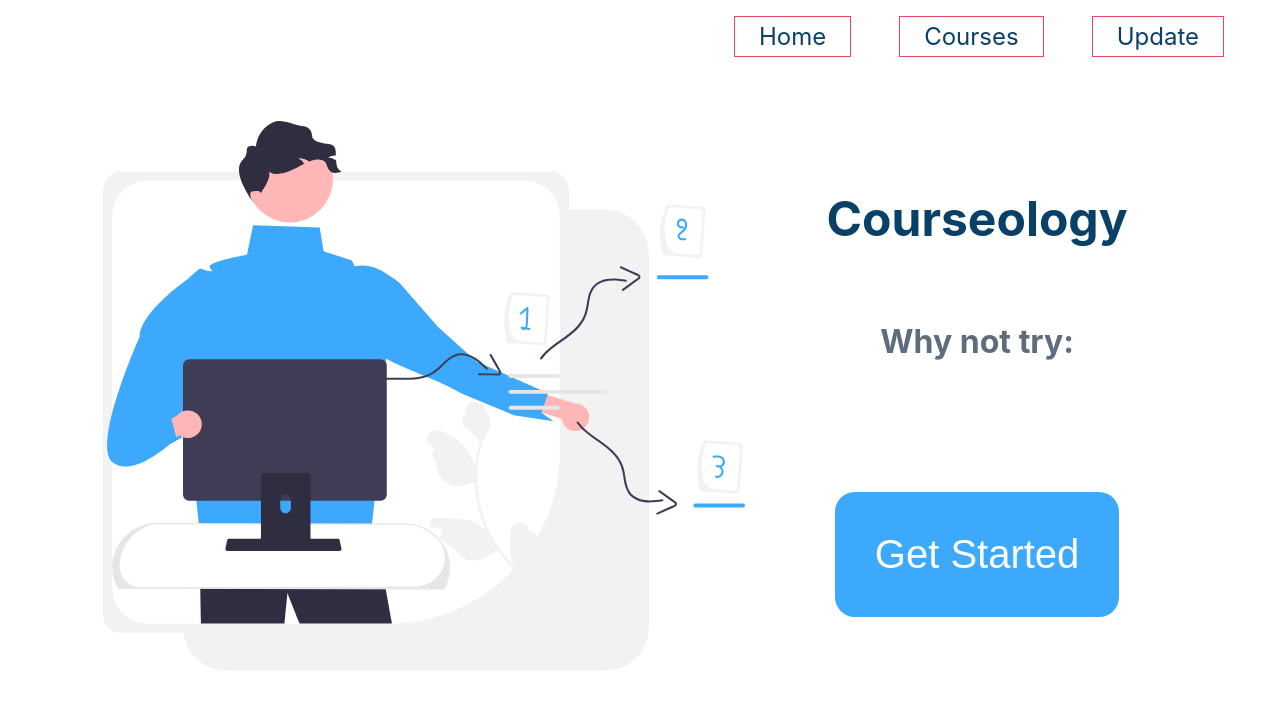
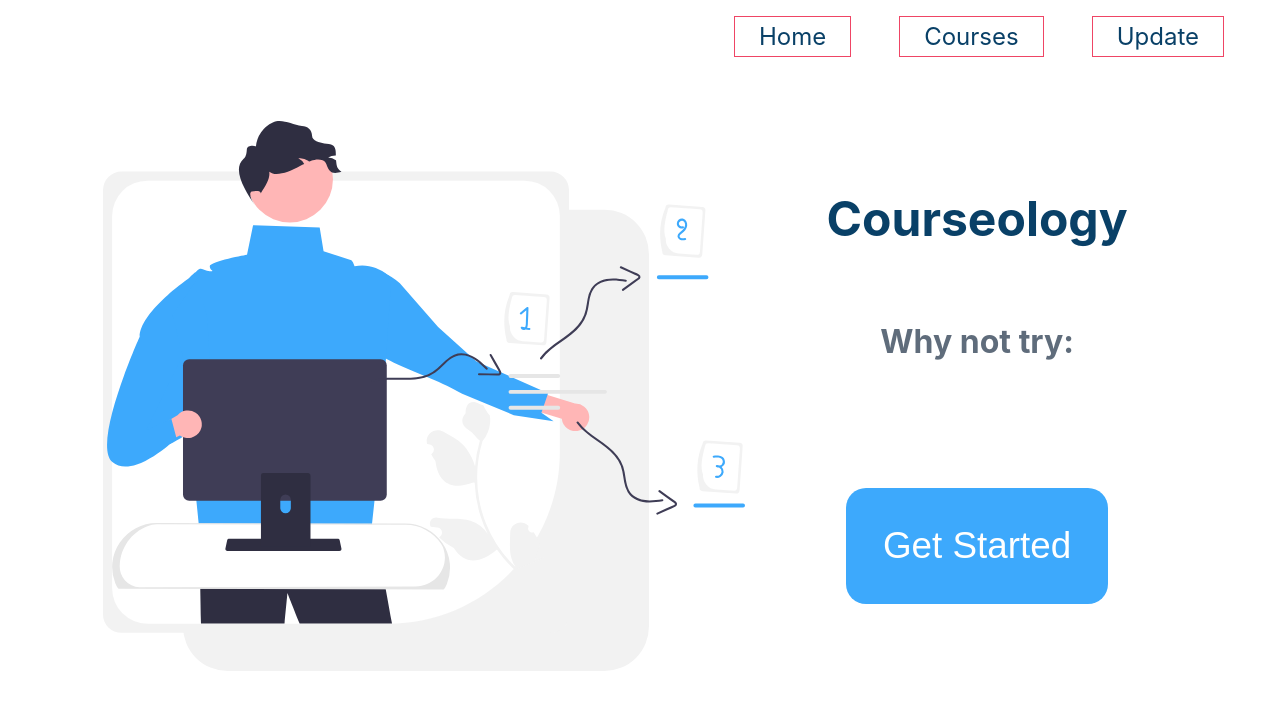
Before and after one commit to isobelleanna/fullstack-course-app, a React (Create React App) app in the folder courseology-frontend/: page / in a window 1280 px wide. Shown: the top 710 px of the page. Built offline with nearby package versions, Linux system fonts and the light colour scheme; no server answers.

Commit message:
adjust styling

```diff
--- a/courseology-frontend/src/containers/CourseInfo/CourseInfo.scss
+++ b/courseology-frontend/src/containers/CourseInfo/CourseInfo.scss
@@ -7,6 +7,12 @@
     border: 1px solid $colour-border;
     font-size: 1em;
     margin: 1em 1em;
+    padding: 0.5em 1em;
+    &:hover {
+      background-color: $colour-button-background;
+      color: $colour-button-text;
+      border: 1px solid $colour-button-background;
+    }
   }
   &__main {
     display: flex;
@@ -24,4 +30,7 @@
     color: $colour-button-text;
     width: 400px;
   }
+  &__title {
+    text-align: center;
+  }
 }
--- a/courseology-frontend/src/containers/Home/Home.scss
+++ b/courseology-frontend/src/containers/Home/Home.scss
@@ -4,7 +4,7 @@
   display: flex;
   align-items: center;
   justify-content: center;
-  margin-top: 4em;
+  margin: 4em 0;
   &__image {
     height: 550px;
     margin-right: 2em;
@@ -19,7 +19,7 @@
   }
   &__button {
     padding: 1em;
-    font-size: 2.5em;
+    font-size: 2.3em;
     background-color: $colour-button-background;
     color: $colour-button-text;
     border: none;
@@ -38,5 +38,6 @@
   &__course {
     color: $colour-font-main;
     font-size: 2em;
+    text-align: center;
   }
 }
```
